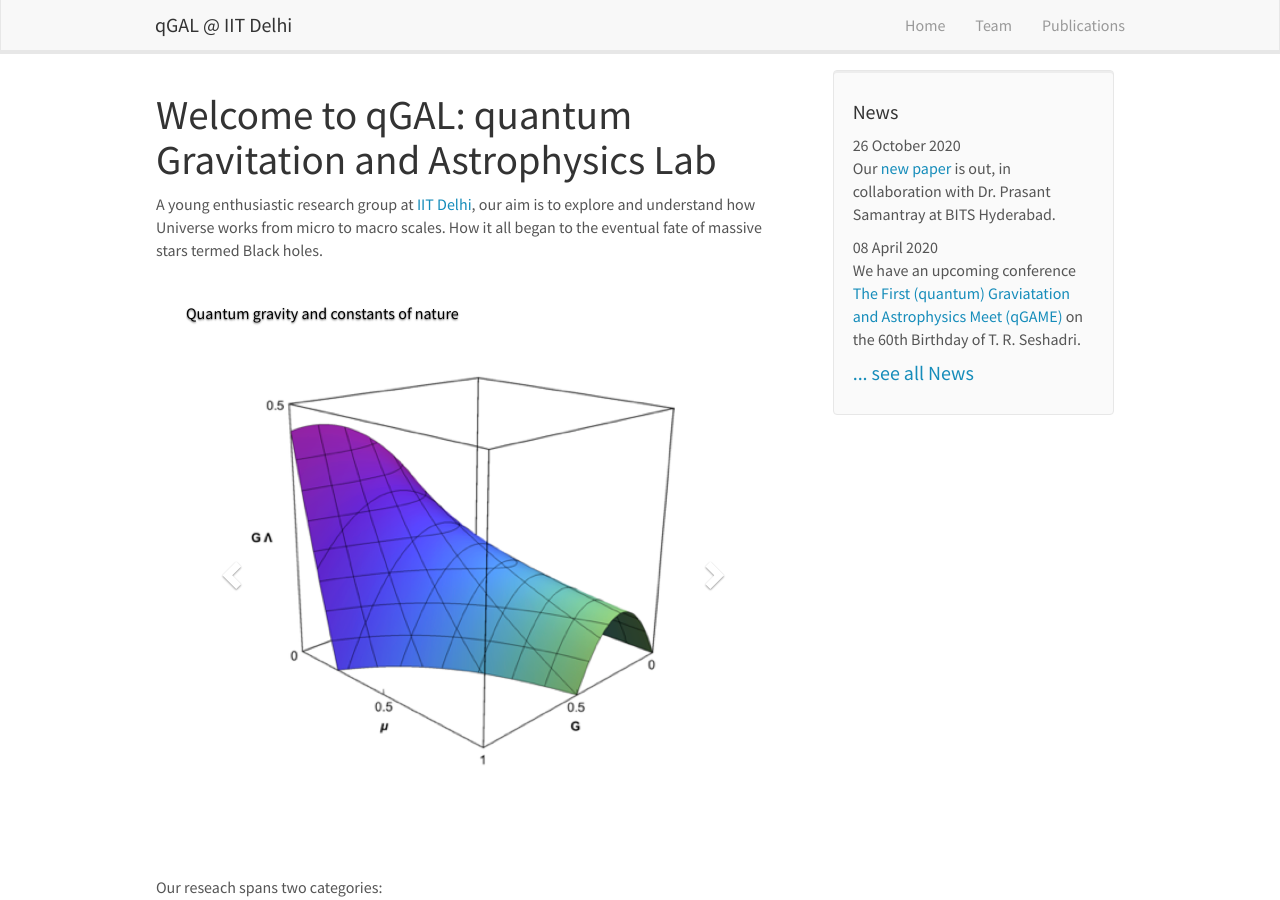
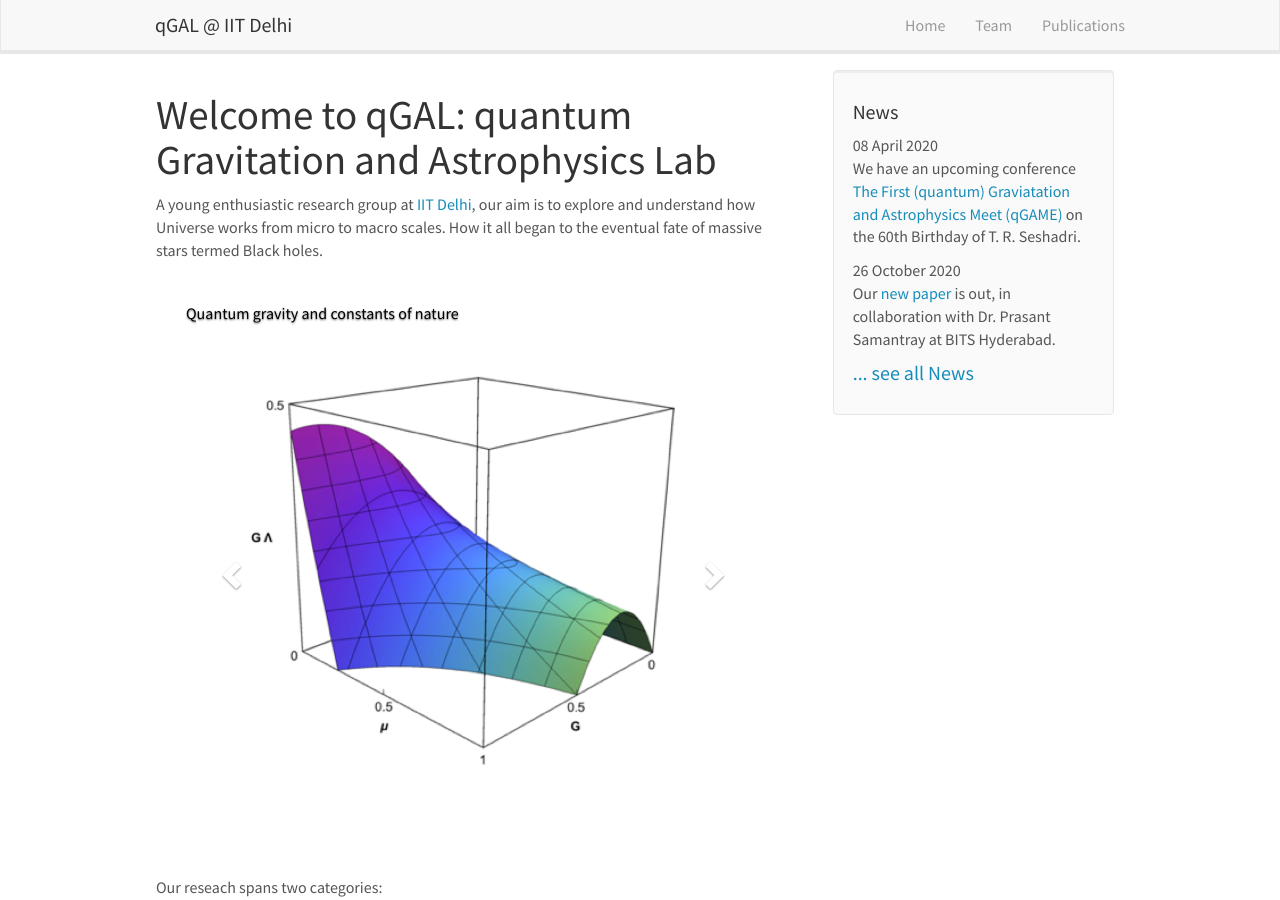
Before and after one commit to supritsinghlab/old-supritsinghlab, a Jekyll site: the page built from _pages/home.md, in a window 1280 px wide and 900 px high. Built offline with Jekyll 4.4.1, drawn with Linux system fonts in a browser that asks for light colours; nearby versions of some CDN libraries; some of the changed lines change nothing that is shown.

Commit message:
Updated News order
Minor update

```diff
--- a/_data/news.yml
+++ b/_data/news.yml
@@ -1,5 +1,5 @@
+- date: 08 April 2020
+  headline: " We have an upcoming conference <a href='https://sites.google.com/view/1stqgame/home?authuser=0'> The First (quantum) Graviatation and Astrophysics Meet (qGAME)</a> on the 60th Birthday of T. R. Seshadri."
+
 - date: 26 October 2020
   headline: "Our <a href='https://arxiv.org/abs/2010.13453'>new paper </a> is out, in collaboration with Dr. Prasant Samantray at BITS Hyderabad."
-
-- date: 08 April 2020
-  headline: " We have an upcoming conference <a href='https://sites.google.com/view/1stqgame/home?authuser=0'> The First (quantum) Graviatation and Astrophysics Meet (qGAME)</a> on the 60th Birthday of T. R. Seshadri."
```
